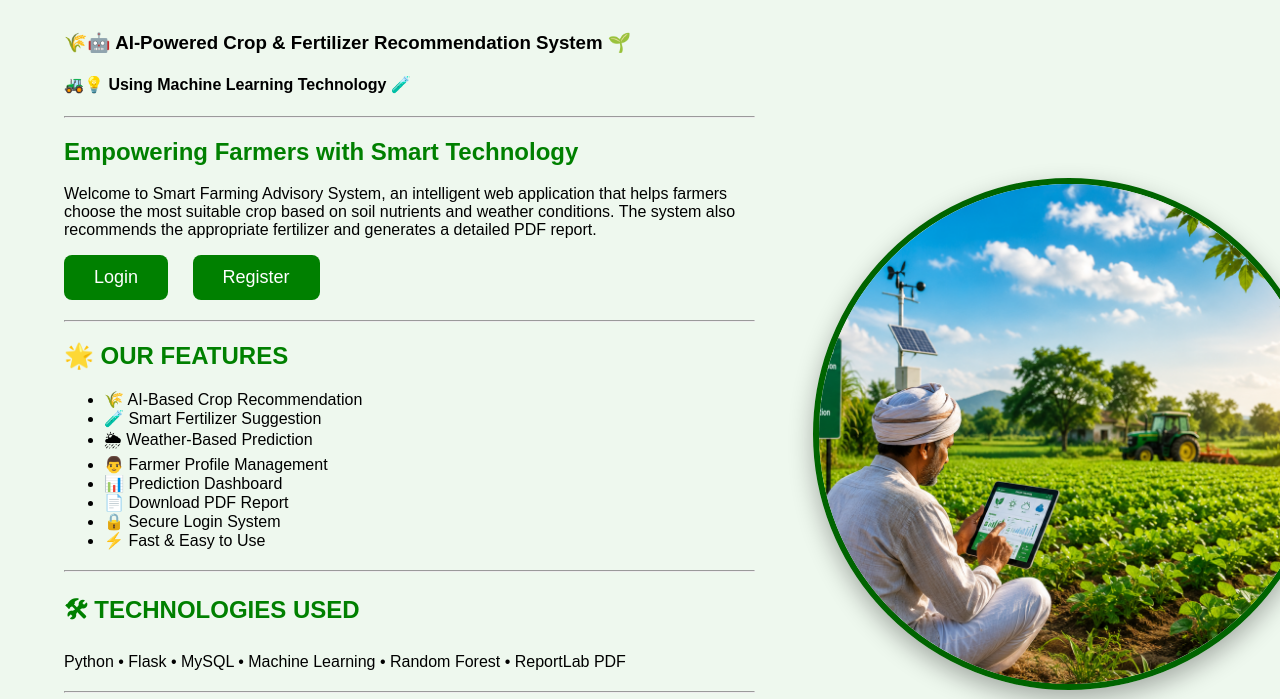
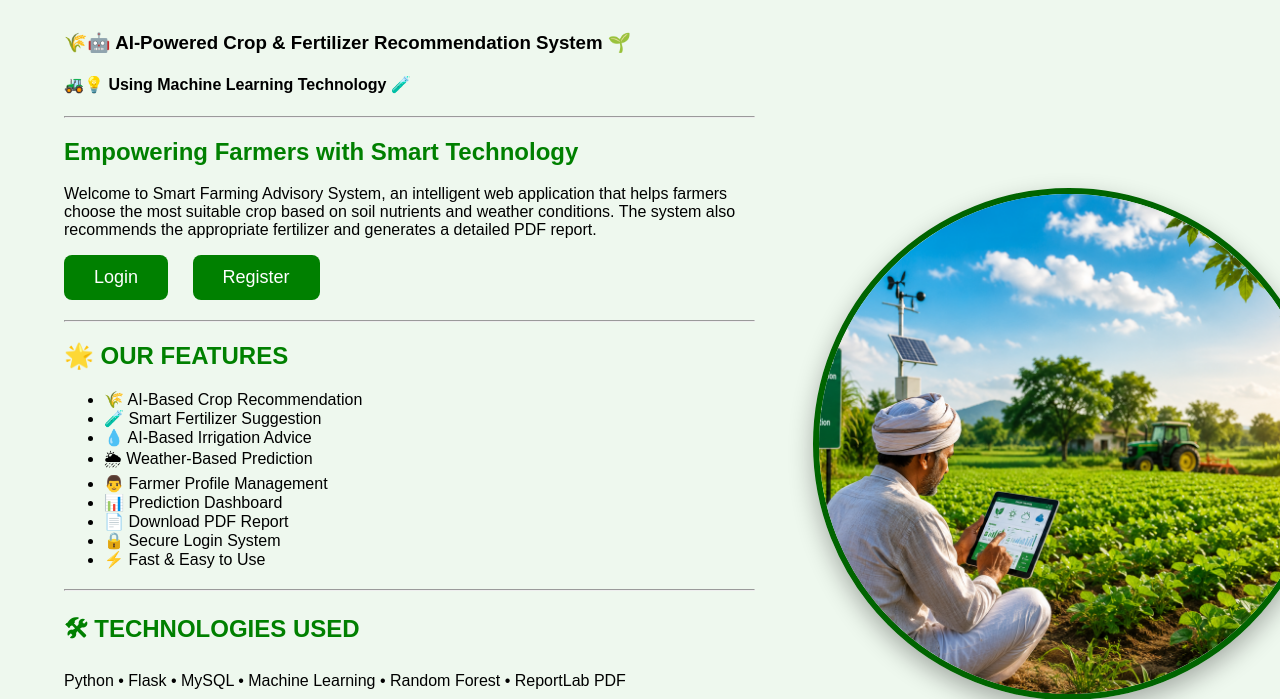
Before and after one commit to sahilthakur4528-cyber/Smart-Farming-System, a Flask app: page / in a window 1280 px wide; the page is wider, and only the part inside the window is pictured. Shown: the part 161-860 px from the top of that part. Run offline with Flask 3, Linux system fonts and the light colour scheme; parts of the project's set-up code (start-up, migrations or seed data) failed here and were passed over.

Commit message:
Update home.html

```diff
--- a/templates/home.html
+++ b/templates/home.html
@@ -62,19 +62,13 @@
         <ul>
 
             <li>🌾 AI-Based Crop Recommendation</li>
-
 <li>🧪 Smart Fertilizer Suggestion</li>
-
+<li>💧 AI-Based Irrigation Advice</li>
 <li>🌦 Weather-Based Prediction</li>
-
 <li>👨 Farmer Profile Management</li>
-
 <li>📊 Prediction Dashboard</li>
-
 <li>📄 Download PDF Report</li>
-
 <li>🔒 Secure Login System</li>
-
 <li>⚡ Fast & Easy to Use</li>
 
         </ul>
```
Lines whose indentation alone changed are shown as unchanged.
